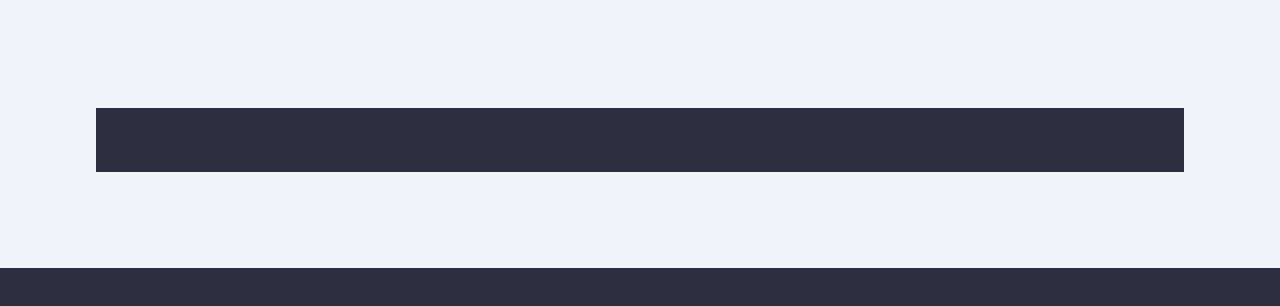
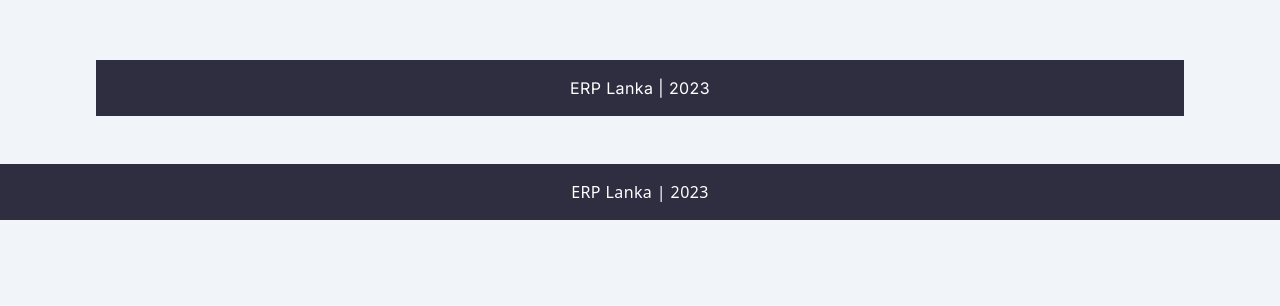
Before and after one commit to mhperera/PF_ERPLanka, a Next.js app: page /layout in a window 1280 px wide. Shown: the part 1018-1324 px from the top of the page. After the commit the page ends 1238 px from the top, so only its background shows below. Built offline with nearby package versions, Linux system fonts and the light colour scheme.

Commit message:
Footer modified

```diff
--- a/src/components/template/Footer.js
+++ b/src/components/template/Footer.js
@@ -2,8 +2,8 @@ import React from 'react'
 
 const Footer = () => {
   return (
-    <footer>
-
+    <footer className='flex flex-row justify-center items-center text-white'>
+        ERP Lanka | 2023
     </footer>
   )
 }
--- a/src/styles/globals.css
+++ b/src/styles/globals.css
@@ -64,5 +64,5 @@ p {
 }
 
 footer {
-	@apply bg-dark w-full px-12 py-8 mt-24;
+	@apply bg-dark w-full px-12 py-4 mt-12;
 }
```
